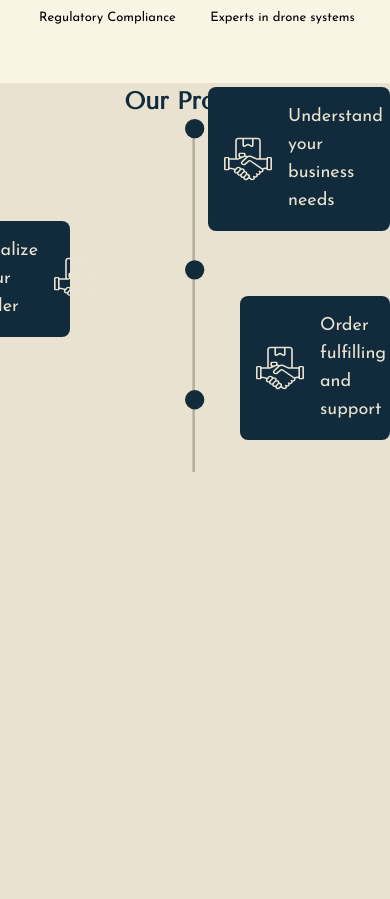
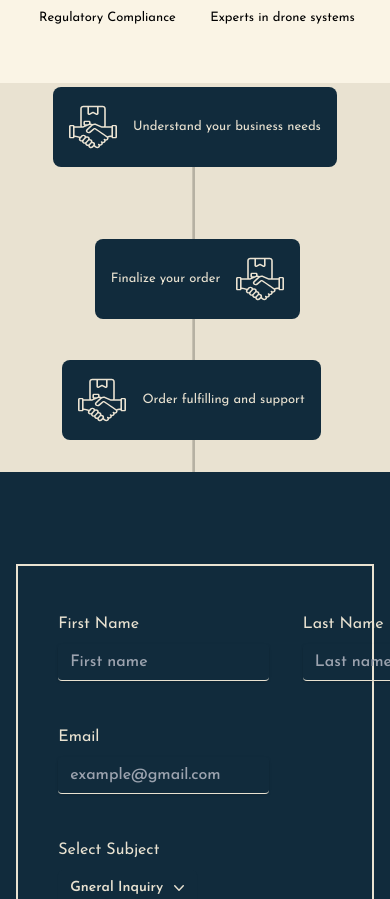
Before and after one commit to Dunes-Aero/Dunes-Aero-Website, a SvelteKit app: page / in a window 390 px wide. Shown: the part 2498-3397 px from the top of the page. Built offline with nearby package versions, Linux system fonts and the light colour scheme.

Commit message:
Process section updates with responsive design

```diff
--- a/src/routes/Process/+page.svelte
+++ b/src/routes/Process/+page.svelte
@@ -4,14 +4,13 @@
 </script>
 
 <section
-	id="about"
-	class="our-process relative w-full h-screen mx-auto bg-hero bg-no-repeat bg-cover bg-center items-center"
+	class="our-process relative w-full pb-16 mx-auto bg-hero bg-no-repeat bg-cover bg-center items-center"
 >
-	<div class="p-16 w-full">
+	<div class="p-16 ">
 		<Title pageTitle="Our Process" elementHTML="h1" class="lg:w-full" />
 	</div>
 
-	<div class="pt-6"><Line /></div>
+	<div class="lg:pt-6 2xl:pt-16 w-full"><Line /></div>
 </section>
 
 <style>
--- a/src/routes/Process/components/item.svelte
+++ b/src/routes/Process/components/item.svelte
@@ -11,7 +11,7 @@
         <!-- Text on the right -->
         <div class="mr-4">
             <!-- Your text content here -->
-            <p class="text-lg">{textItem}</p>
+            <p class="lg:text-lg text-item">{textItem}</p>
             <!-- Additional text or elements if needed -->
         </div>
 			<!-- Icon (assuming you want to set a fixed width and height) -->
@@ -23,7 +23,7 @@
             <img src={ProcessIcon} alt="" class="w-12 h-12" />
 			<div class="ml-4">
 				<!-- Your text content here -->
-				<p class="text-lg">{textItem}</p>
+				<p class="text-lg text-item">{textItem}</p>
 				<!-- Additional text or elements if needed -->
 			</div>
 		{/if}
@@ -35,4 +35,9 @@
         background-color: var(--color-primary);
         color: var(--color-secondary);
     }
+	@media (max-width: 768px) {
+		.text-item {
+			font-size: small;
+		}
+	}
 </style>
--- a/src/routes/Process/components/line.svelte
+++ b/src/routes/Process/components/line.svelte
@@ -1,62 +1,61 @@
 <script>
-    import Item from './item.svelte'
+	import Item from './item.svelte';
 	import LineIcon from '$lib/assets/images/LineItem.svg';
-
 </script>
 
 <div class="container mx-auto relative">
 	<!-- Image container -->
 	<div class="grid justify-items-center">
-        <img src={LineIcon} alt="" class="w-5">
+		<img src={LineIcon} alt="" class="w-5" />
 	</div>
 
 	<!-- Absolute positioning for the "Item" components -->
-    <div class="absolute -top-8 left-52">
-        <Item textItem="Understand your business needs"/>
+	<div class="item-one absolute -top-8 lg:left-52">
+		<Item textItem="Understand your business needs" />
 	</div>
-    <div class="absolute top-40 transform -translate-y-1/2 right-80">
-        <Item isRightLeft="yes" textItem="Finalize your order"/>
+	<div class="item-two absolute top-40 transform -translate-y-1/2 right-80">
+		<Item isRightLeft="yes" textItem="Finalize your order" />
 	</div>
-    <div class="absolute bottom-8 left-60">
-        <Item textItem="Order fulfilling and support"/>
+	<div class="item-three absolute bottom-8 left-60">
+		<Item textItem="Order fulfilling and support" />
 	</div>
 </div>
 
-
 <style>
-	/* ul {
-		list-style: none;
-		margin: 0;
-		padding: 0;
-		position: relative;
+	.container {
+		height: 100%;
 	}
 
-	ul:before {
-		content: '';
-		display: inline-block;
-		width: 2px;
-		background: rgba(0, 0, 0, 0.22);
-		position: absolute;
-		top: 15px;
-		right: 639px;
-		height: calc(100% - 10px);
+	@media (max-width: 768px) {
+		.container {
+			display: flex;
+			flex-direction: column;
+			align-items: center; /* Center items vertically */
+			justify-content: center; /* Center items horizontally */
 		}
 
-	li {
-		position: relative;
-		padding-left: 15px;
-		margin-bottom: 120px;
+		.item-one {
+			text-align: center; /* Center text within items */
 		}
 
-	li:before {
-		content: '';
-		display: inline-block;
-		width: 8px;
-		height: 8px;
-		background: red;
-		position: absolute;
-		left: 0;
-		top: 5px;
-		border-radius: 50%;
-	} */
+		.item-two {
+			right: 23%; /* Adjust this if needed */
+		}
+
+		.item-three {
+			left: 16%; /* Adjust this if needed */
+		}
+	}
+
+	@media (min-width: 1300px) {
+		.item-one {
+			left: 25%;
+		}
+		.item-two {
+			right: 30%;
+		}
+		.item-three {
+			left: 26%;
+		}
+	}
 </style>
```
Lines whose indentation alone changed are shown as unchanged.
